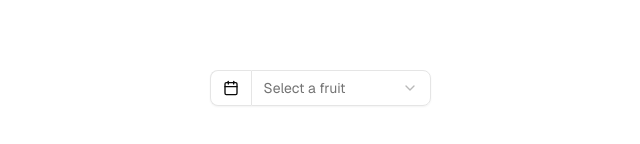
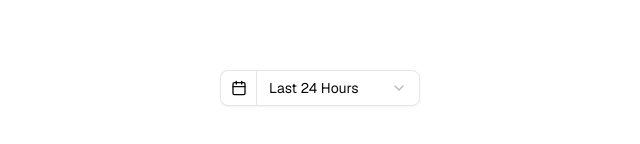
Before and after one commit to vgarmes/ui-lab, a Next.js app: page / in a window 1280 px wide. Shown: the part 312-456 px from the top of the page, without its empty margins (320-960 px from the left). Built offline with nearby package versions, Linux system fonts and the light colour scheme.

Commit message:
feat: period picker

```diff
--- a/src/app/page.tsx
+++ b/src/app/page.tsx
@@ -1,10 +1,59 @@
-import { PeriodPicker } from "@/components/period-picker";
+"use client";
+
+import PeriodPicker, { Preset } from "@/components/period-picker";
+import {
+  addDays,
+  addHours,
+  roundToNearestHours,
+  subDays,
+  subHours,
+} from "date-fns";
+import { useState } from "react";
+import { DateRange } from "react-day-picker";
+
+function generatePresets(): Preset[] {
+  const endDate = roundToNearestHours(new Date());
+
+  return [
+    {
+      text: "Last 24 Hours",
+      period: "24h",
+      start: subHours(endDate, 24),
+      end: endDate,
+    },
+    {
+      text: "Last 7 days",
+      period: "7d",
+      start: subDays(endDate, 7),
+      end: endDate,
+    },
+    {
+      text: "Last 30 days",
+      period: "30d",
+      start: subDays(endDate, 30),
+      end: endDate,
+    },
+  ];
+}
 
 export default function Home() {
+  const presets = generatePresets();
+  const [range, setRange] = useState<DateRange>({
+    from: presets[0].start,
+    to: presets[0].end,
+  });
+
   return (
     <div className="font-sans grid grid-rows-[20px_1fr_20px] items-center justify-items-center min-h-screen p-8 pb-20 gap-16 sm:p-20">
       <main className="flex flex-col gap-[32px] row-start-2 items-center sm:items-start">
-        <PeriodPicker />
+        <PeriodPicker
+          initialValue={range}
+          onSubmit={(range) => {
+            if (range.from === undefined || range.to === undefined) return;
+            setRange(range);
+          }}
+          presets={presets}
+        />
       </main>
     </div>
   );
--- a/src/components/period-picker.tsx
+++ b/src/components/period-picker.tsx
@@ -22,7 +22,8 @@ import {
 } from "./ui/select";
 import { Input } from "./ui/input";
 import { DateRange } from "react-day-picker";
-import { setDate, subHours } from "date-fns";
+import { format, isSameDay, isSameSecond, setDate, subHours } from "date-fns";
+import { cn } from "@/lib/utils";
 
 function formatDate(date: Date | undefined) {
   if (!date) {
@@ -54,35 +55,64 @@ function formatTime(date: Date | undefined) {
   });
 }
 
-export function PeriodPicker() {
+export interface Preset {
+  period: string;
+  start: Date;
+  end: Date;
+  text: string;
+}
+
+interface Props {
+  initialValue: DateRange;
+  onSubmit: (range: DateRange) => void;
+  presets: Preset[];
+}
+
+function isValidRange(
+  range: DateRange | undefined
+): range is { from: Date; to: Date } {
+  return range?.from !== undefined && range.to !== undefined;
+}
+
+const PeriodPicker: React.FC<Props> = ({ initialValue, onSubmit, presets }) => {
   const [open, setOpen] = React.useState(false);
-  const [dateRange, setDateRange] = React.useState<DateRange>(() => {
-    const now = new Date();
-    return {
-      from: subHours(now, 12),
-      to: new Date(),
-    };
-  });
 
-  const [startValue, setStartValue] = React.useState(
-    formatDate(dateRange.from)
+  const [value, setValue] = React.useState<DateRange>(initialValue);
+
+  const selectedPreset = presets.find(
+    (preset) =>
+      initialValue.from !== undefined &&
+      isSameSecond(preset.start, initialValue.from) &&
+      initialValue.to !== undefined &&
+      isSameSecond(preset.end, initialValue.to)
   );
 
-  const [startTime, setStartTime] = React.useState(formatTime(dateRange.to));
-
-  const [endValue, setEndValue] = React.useState(formatDate(dateRange.from));
-
-  const [endTime, setEndTime] = React.useState(formatTime(dateRange.to));
+  const isPreset = selectedPreset !== undefined;
 
   return (
-    <div className="inline-flex rounded-md shadow-xs rtl:space-x-reverse">
+    <div
+      className="inline-flex rounded-md shadow-xs rtl:space-x-reverse w-auto"
+      style={{ "--width": "164px" }}
+    >
       <Popover open={open} onOpenChange={setOpen}>
         <PopoverTrigger asChild>
           <Button
-            className="rounded-none border-r-0 shadow-none rounded-s-md focus-visible:z-10"
+            data-active={!isPreset && isValidRange(value)}
+            className={cn(
+              "transition-none justify-center rounded-none border-r-0 shadow-none rounded-s-md focus-visible:z-10 w-9 has-[>svg]:px-0 py-0",
+              "data-[active=true]:px-3 data-[active=true]:py-2 data-[active=true]:w-(--width) data-[active=true]:justify-start data-[active=true]:*:data-[slot=range-value]:inline-block"
+            )}
             variant="outline"
           >
             <CalendarIcon />
+
+            <span data-slot="range-value" className="truncate hidden">
+              {isValidRange(value) &&
+                `${format(value.from, "MMM d")} - ${format(
+                  value.to,
+                  "MMM dd"
+                )}`}
+            </span>
           </Button>
         </PopoverTrigger>
         <PopoverContent
@@ -90,20 +120,30 @@ export function PeriodPicker() {
           align="start"
         >
           <Calendar
+            autoFocus
             mode="range"
-            selected={dateRange}
-            captionLayout="dropdown"
+            selected={value}
             onSelect={(range) => {
               if (range === undefined) return;
-              if (dateRange.to !== undefined) {
-                setDateRange({ from: range.to, to: undefined });
+              if (value?.to === undefined) {
+                setValue(range);
+                if (isValidRange(range)) {
+                  onSubmit(range);
+                  setOpen(false);
+                }
               } else {
-                setDateRange(range);
+                // new selection
+                const isEndChange =
+                  range.to !== undefined && !isSameDay(value.to, range.to);
+                setValue({
+                  from: isEndChange ? range.to : range.from,
+                  to: undefined,
+                });
               }
             }}
             className="w-full"
           />
-          <div className="py-2.5 px-3 space-y-2">
+          {/* <div className="py-2.5 px-3 space-y-2">
             <div className="flex flex-col">
               <span className="text-muted-foreground text-xs mb-1 ">Start</span>
               <div className="flex items-center gap-2">
@@ -174,27 +214,48 @@ export function PeriodPicker() {
             <Button variant="outline" className="w-full" size="sm">
               Apply ↵
             </Button>
-          </div>
+          </div> */}
         </PopoverContent>
       </Popover>
-      <Select>
-        <SelectTrigger className="w-[180px] rounded-none shadow-none rounded-e-md focus-visible:z-10">
-          <SelectValue placeholder="Select a fruit" />
+      <Select
+        defaultValue={selectedPreset?.period}
+        onValueChange={(newPeriod) => {
+          const newRange = presets.find(
+            (preset) => preset.period === newPeriod
+          );
+          if (newRange === undefined) return;
+          onSubmit({ from: newRange.start, to: newRange.end });
+        }}
+      >
+        <SelectTrigger
+          data-active={isPreset}
+          className={cn(
+            "w-9 p-0 justify-center rounded-none shadow-none rounded-e-md focus-visible:z-10",
+            "data-[active=true]:w-(--width) data-[active=true]:px-3 data-[active=true]:py-2 data-[active=true]:justify-between",
+            "*:data-[slot=select-value]:hidden data-[active=true]:*:data-[slot=select-value]:flex"
+          )}
+        >
+          <SelectValue placeholder="Select a period" />
         </SelectTrigger>
-        <SelectContent>
+        <SelectContent align="end">
           <SelectGroup>
-            <SelectItem value="apple">Last hour</SelectItem>
-            <SelectItem value="banana">Last 6 hours</SelectItem>
-            <SelectItem value="blueberry">Last 24 hours</SelectItem>
-          </SelectGroup>
-          <SelectSeparator />
-          <SelectGroup>
-            <SelectItem value="grapes">Last 3 days</SelectItem>
-            <SelectItem value="pineapple">Last 7 days</SelectItem>
-            <SelectItem value="grapes">Last 30 days</SelectItem>
+            {presets.map((preset) => (
+              <SelectItem
+                key={preset.period}
+                value={preset.period}
+                onSelect={() => {
+                  console.log("selected");
+                  onSubmit({ from: preset.start, to: preset.end });
+                }}
+              >
+                {preset.text}
+              </SelectItem>
+            ))}
           </SelectGroup>
         </SelectContent>
       </Select>
     </div>
   );
-}
+};
+
+export default PeriodPicker;
--- a/src/components/ui/calendar.tsx
+++ b/src/components/ui/calendar.tsx
@@ -200,8 +200,16 @@ function CalendarDayButton({
       data-range-start={modifiers.range_start}
       data-range-end={modifiers.range_end}
       data-range-middle={modifiers.range_middle}
+      data-highlighted={
+        (modifiers.selected &&
+          !modifiers.range_start &&
+          !modifiers.range_end &&
+          !modifiers.range_middle) ||
+        modifiers.range_start ||
+        modifiers.range_end
+      }
       className={cn(
-        "data-[selected-single=true]:bg-primary data-[selected-single=true]:text-primary-foreground data-[range-middle=true]:bg-accent data-[range-middle=true]:text-accent-foreground data-[range-start=true]:bg-primary data-[range-start=true]:text-primary-foreground data-[range-end=true]:bg-primary data-[range-end=true]:text-primary-foreground group-data-[focused=true]/day:border-ring group-data-[focused=true]/day:ring-ring/50 dark:hover:text-accent-foreground flex aspect-square size-auto w-full min-w-(--cell-size) flex-col gap-1 leading-none font-normal group-data-[focused=true]/day:relative group-data-[focused=true]/day:z-10 group-data-[focused=true]/day:ring-[3px] data-[range-end=true]:rounded-md data-[range-end=true]:rounded-r-md data-[range-middle=true]:rounded-none data-[range-start=true]:rounded-md data-[range-start=true]:rounded-l-md [&>span]:text-xs [&>span]:opacity-70",
+        "data-[highlighted=true]:bg-primary data-[highlighted=true]:hover:!bg-primary data-[highlighted=true]:hover:!text-primary-foreground data-[highlighted=true]:text-primary-foreground data-[range-middle=true]:bg-accent data-[range-middle=true]:text-accent-foreground group-data-[focused=true]/day:border-ring group-data-[focused=true]/day:ring-ring/50 dark:hover:text-accent-foreground flex aspect-square size-auto w-full min-w-(--cell-size) flex-col gap-1 leading-none font-normal group-data-[focused=true]/day:relative group-data-[focused=true]/day:z-10 group-data-[focused=true]/day:ring-[3px] data-[range-end=true]:rounded-md data-[range-end=true]:rounded-l-none data-[range-middle=true]:rounded-none data-[range-start=true]:rounded-md data-[range-start=true]:rounded-r-none [&>span]:text-xs [&>span]:opacity-70",
         defaultClassNames.day,
         className
       )}
```
